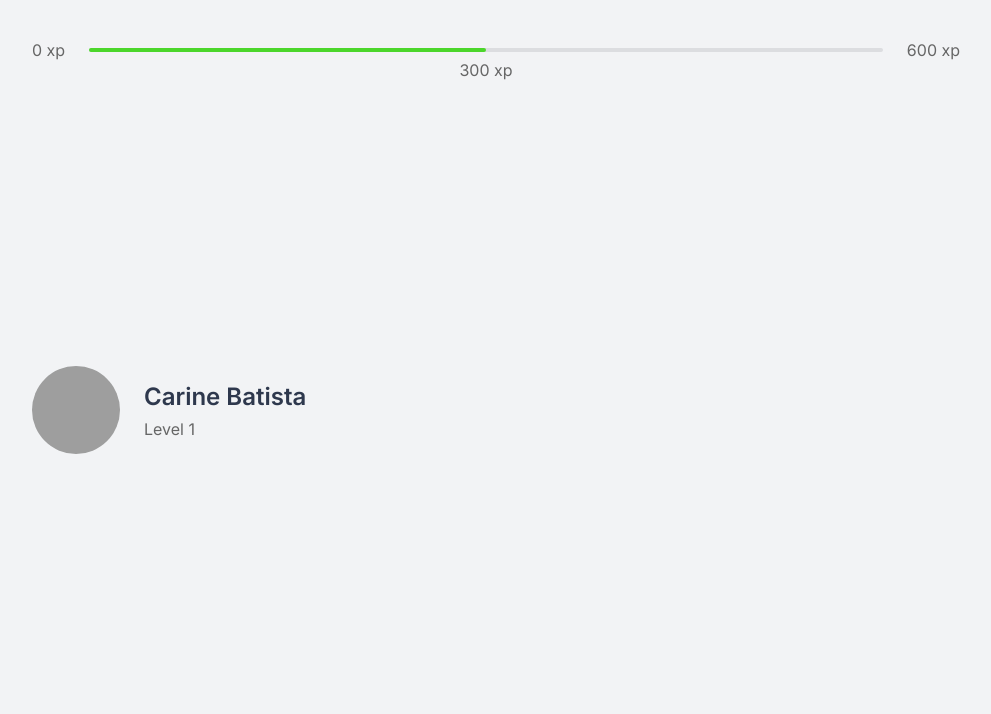
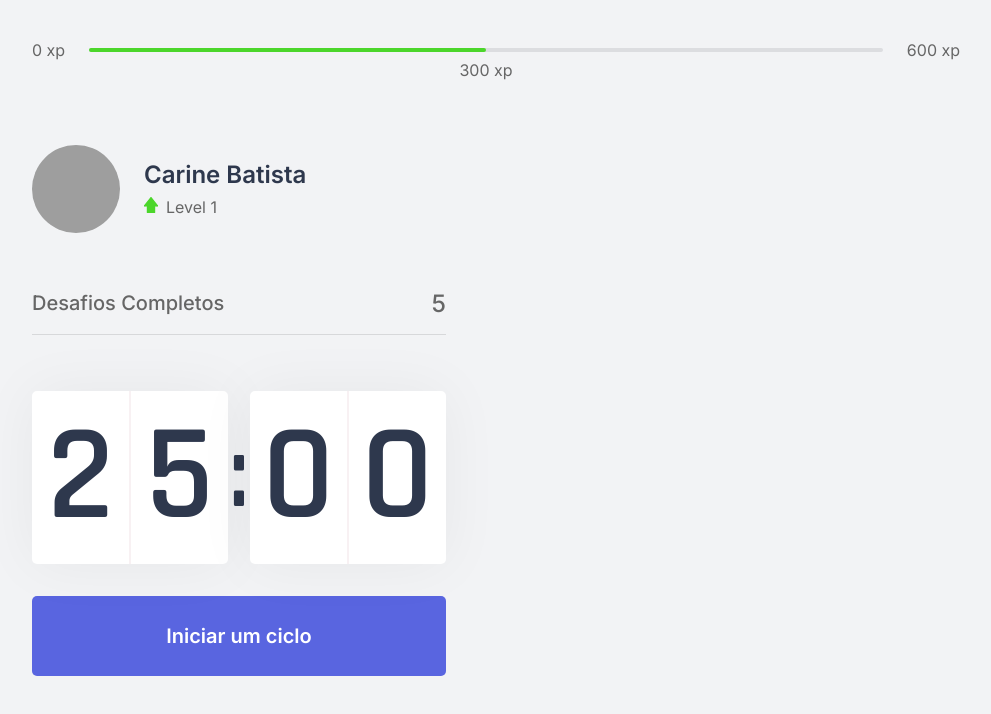
Before and after one commit to carinebatista/moveit, a Next.js app: page / in a window 1280 px wide. Shown: the top 714 px of the page, without its empty margins (144-1135 px from the left). Built offline with nearby package versions, Linux system fonts and the light colour scheme; grey boxes are pictures that could not be loaded.

Commit message:
Add Countdown and Components (Profile, Countdown and Button)

```diff
--- /dev/null
+++ b/src/components/CompletedChallenges.tsx
@@ -0,0 +1,10 @@
+import styles from '../styles/components/CompletedChallenges.module.css';
+
+export function CompletedChallenges(){
+	return(
+		<div className={styles.completedChallengesContainer}>
+			<span> Desafios Completos</span>
+			<span>5 </span>
+		</div>
+	)
+}
--- /dev/null
+++ b/src/components/Countdown.tsx
@@ -0,0 +1,49 @@
+import { useState, useEffect } from 'react';
+import styles from '../styles/components/Countdown.module.css';
+
+export function Countdown(){
+	const [time, setTime] = useState(25 *60);
+	const [active, setActive] = useState(false);
+
+	const minutes = Math.floor(time/60);
+	const seconds = time % 60;
+
+	const [minuteLeft, minuteRight] = String(minutes).padStart(2, '0').split('');
+	const [secondLeft, secondRight] = String(seconds).padStart(2, '0').split('');
+
+	function startCountdown(){
+		setActive(true);
+	}
+
+	useEffect(()=>{
+		if(active && time > 0) {
+			setTimeout(() => {
+				setTime(time-1);
+			}, 1000)
+		}
+	}, [active, time])
+
+	return (
+		<div>
+			<div className={styles.countdownContainer}>
+				<div>
+					<span>{minuteLeft}</span>
+					<span>{minuteRight}</span>
+				</div>
+				<span> : </span>
+				<div>
+					<span>{secondLeft}</span>
+					<span>{secondRight}</span>
+				</div>
+			</div>
+
+			<button
+				type="button"
+				className={styles.countdownButton}
+				onClick={startCountdown}
+			>
+				Iniciar um ciclo
+			</button>
+	  </div>
+	);
+}
--- a/src/components/Profile.tsx
+++ b/src/components/Profile.tsx
@@ -6,7 +6,10 @@
 			<img src="https://github.com/carinebatista.png "alt="Carine Batista" />
 			<div>
 				<strong> Carine Batista </strong>
-				<p>Level 1</p>
+				<p>
+					<img src="icons/level.svg" alt="level"/>
+					Level 1
+				</p>
 			</div>
 
 		</div>
--- a/src/pages/_document.tsx
+++ b/src/pages/_document.tsx
@@ -5,6 +5,8 @@
 		return(
 			<Html>
 				  <Head>
+					 <link rel="shortcut icon" href="favicon.png" type="image/png"/>
+
          	 <link rel="preconnect" href="https://fonts.gstatic.com"/>
          	 <link href="https://fonts.googleapis.com/css2?family=Inter:wght@400;500;600&family=Rajdhani:wght@600&display=swap" rel="stylesheet"/>
        		</Head>
--- a/src/pages/index.tsx
+++ b/src/pages/index.tsx
@@ -1,6 +1,9 @@
+import { CompletedChallenges } from "../components/CompletedChallenges";
+import { Countdown } from "../components/Countdown";
+import { ExperienceBar } from '../components/ExperienceBar';
+import {Profile} from "../components/Profile";
 
-import {Profile} from "../components/Profile";
-import { ExperienceBar } from '../components/ExperienceBar';
+import Head from 'next/head';
 
 import styles from '../styles/pages/Home.module.css'
 
@@ -8,11 +11,17 @@
   return (
 
     <div className={styles.container}>
+    <Head>
+      <title>Inicio | Move.it </title>
+    </Head>
+
     <ExperienceBar/>
 
     <section>
       <div>
         <Profile/>
+        <CompletedChallenges/>
+        <Countdown/>
       </div>
       <div>
 
--- /dev/null
+++ b/src/styles/components/CompletedChallenges.module.css
@@ -0,0 +1,19 @@
+.completedChallengesContainer{
+	display: flex;
+	align-items: center;
+	justify-content: space-between;
+
+	margin: 3.5rem 0;
+	padding-bottom: 1rem;
+	border-bottom: 1px solid #d7d8da;
+
+	font-weight: 500;
+}
+
+.completedChallengesContainer span:first-child{
+	font-size:1.25rem;
+}
+
+.completedChallengesContainer span:last-child{
+	font-size: 1.5rem;
+}
--- /dev/null
+++ b/src/styles/components/Countdown.module.css
@@ -0,0 +1,64 @@
+.countdownContainer{
+	display: flex;
+	align-items: center;
+	font-family: Rajdhani ;
+	font-weight: 600;
+	color: var(--title);
+}
+
+.countdownContainer > div{
+	flex: 1;
+
+	display: flex;
+	align-items: center;
+	justify-content: space-evenly;
+
+	background: var(--white);
+	box-shadow: 0 0 60px rgba(0,0,0,0.05);
+	border-radius: 5px;
+	font-size: 8.5rem;
+	text-align: center;
+}
+
+.countdownContainer > div span{
+	flex: 1;
+}
+
+.countdownContainer > div span:first-child{
+	border-right: 1px solid #f8f1f3;
+}
+
+.countdownContainer > div span:last-child{
+	border-left: 1px solid #f8f1f3 ;
+}
+
+.countdownContainer > span{
+	font-size: 6.25rem;
+	margin: 0.05rem;
+}
+
+.countdownButton{
+	width: 100%;
+	height: 5rem;
+
+	margin-top: 2rem;
+
+	display: flex;
+	align-items: center;
+	justify-content: center;
+
+	border: 0;
+	border-radius: 5px;
+
+	background: var(--blue);
+	color: var(--white);
+
+	font-size: 1.25rem;
+	font-weight: 600;
+
+	transition: background-color 0.2s;
+}
+
+.countdownButton:hover{
+	background: var(--blue-dark);
+}
--- a/src/styles/components/Profile.module.css
+++ b/src/styles/components/Profile.module.css
@@ -19,8 +19,11 @@
 	color: var(--title);
 }
 
-
 .profileContainer div p{
 	font-size: 1rem;
 	margin-top: 0.5rem;
 }
+
+.profileContainer div p img{
+	margin-right: 0.5rem;
+}
```
